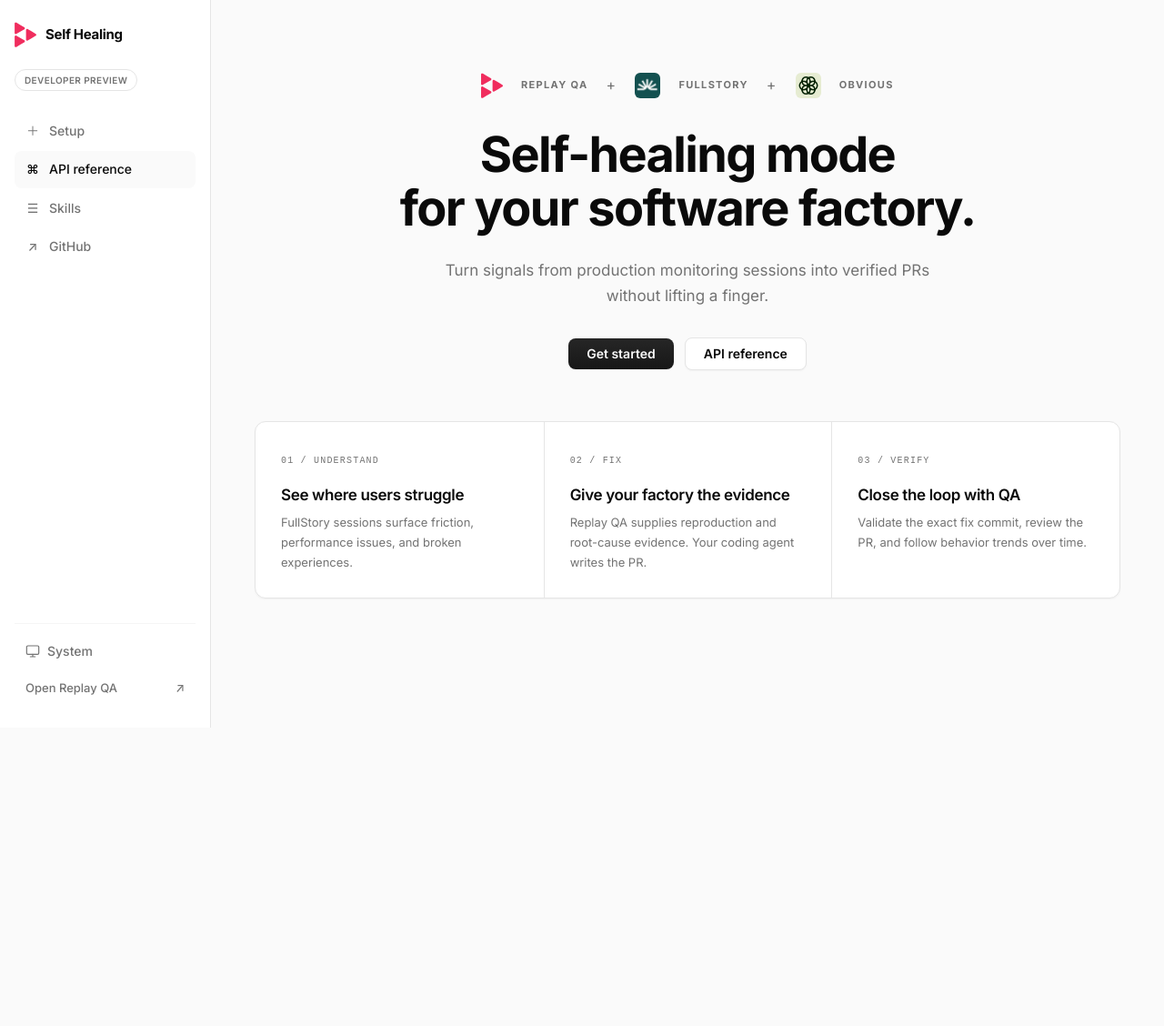
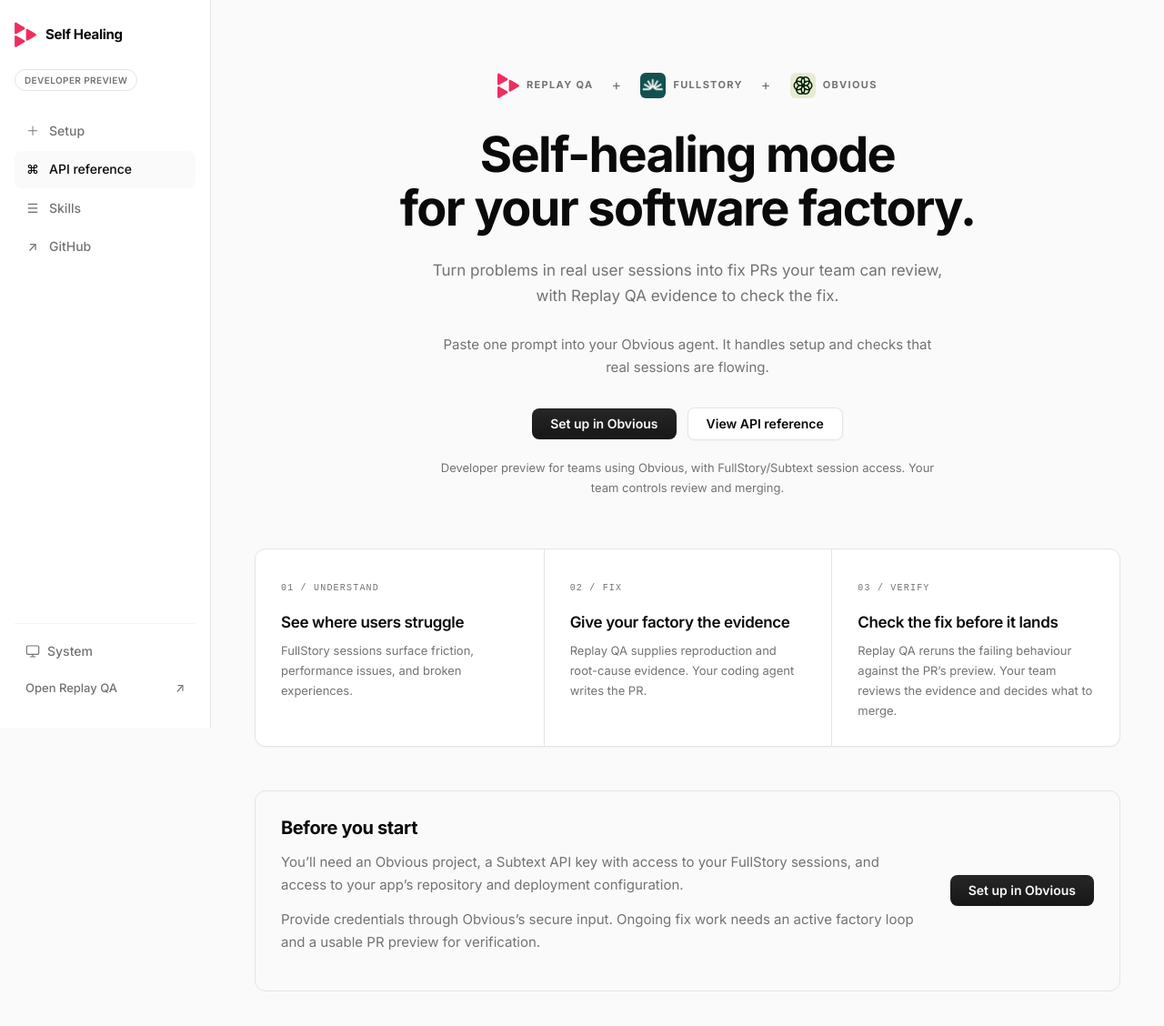
Before and after one commit to replayio/self-healing, a React (Vite) app: page /api/v1 in a window 1280 px wide. Shown: the top 1128 px of the page at 91% size. Before the commit the page ends 800 px from the top, so only its background shows below. Built offline with nearby package versions, Linux system fonts and the light colour scheme.

Commit message:
fix: clarify self-healing landing and setup journey

```diff
--- a/src/pages/Landing.tsx
+++ b/src/pages/Landing.tsx
@@ -5,26 +5,32 @@
     <>
       <section className="hero">
         <p className="eyebrow">
+          <span className="partner-pair">
             <img
               className="eyebrow-logo"
               src="/images/replay-logo.svg"
-            alt="Replay QA"
+              alt=""
             />
             <span>Replay QA</span>
+          </span>
           <span className="eyebrow-sep">+</span>
+          <span className="partner-pair">
             <img
               className="eyebrow-logo"
               src="/images/fullstory_logomark.jpeg"
-            alt="FullStory"
+              alt=""
             />
             <span>FullStory</span>
+          </span>
           <span className="eyebrow-sep">+</span>
+          <span className="partner-pair">
             <img
               className="eyebrow-logo"
               src="/images/obvious-logomark-source.jpg"
-            alt="Obvious"
+              alt=""
             />
             <span>Obvious</span>
+          </span>
         </p>
         <h1>
           Self-healing mode
@@ -32,17 +38,25 @@
           <span>for your software factory.</span>
         </h1>
         <p className="intro">
-          Turn signals from production monitoring sessions into verified PRs
-          without lifting a finger.
+          Turn problems in real user sessions into fix PRs your team can review,
+          with Replay QA evidence to check the fix.
+        </p>
+        <p className="setup-hook">
+          Paste one prompt into your Obvious agent. It handles setup and checks
+          that real sessions are flowing.
         </p>
         <div className="hero-actions">
           <Link to="/setup" className="btn btn--primary">
-            Get started
+            Set up in Obvious
           </Link>
           <Link to="/api" className="btn btn--secondary">
-            API reference
+            View API reference
           </Link>
         </div>
+        <p className="preview-note">
+          Developer preview for teams using Obvious, with FullStory/Subtext
+          session access. Your team controls review and merging.
+        </p>
       </section>
       <section className="flow" aria-label="How self healing works">
         <article>
@@ -63,12 +77,30 @@
         </article>
         <article>
           <span className="step">03 / VERIFY</span>
-          <h2>Close the loop with QA</h2>
+          <h2>Check the fix before it lands</h2>
           <p>
-            Validate the exact fix commit, review the PR, and follow behavior
-            trends over time.
+            Replay QA reruns the failing behaviour against the PR’s preview.
+            Your team reviews the evidence and decides what to merge.
           </p>
         </article>
+      </section>
+      <section className="start-checklist" aria-labelledby="before-you-start">
+        <div>
+          <h2 id="before-you-start">Before you start</h2>
+          <p>
+            You’ll need an Obvious project, a Subtext API key with access to
+            your FullStory sessions, and access to your app’s repository and
+            deployment configuration.
+          </p>
+          <p>
+            Provide credentials through Obvious’s secure input. Ongoing fix work
+            needs an active factory loop and a usable PR preview for
+            verification.
+          </p>
+        </div>
+        <Link to="/setup" className="btn btn--primary">
+          Set up in Obvious
+        </Link>
       </section>
     </>
   );
--- a/src/pages/Setup.tsx
+++ b/src/pages/Setup.tsx
@@ -36,6 +36,29 @@
           self-healing loop in your software factory.
         </p>
       </div>
+
+      <section
+        className="page-section setup-prerequisites"
+        aria-labelledby="setup-prerequisites"
+      >
+        <h2 id="setup-prerequisites">Before you paste the prompt</h2>
+        <p>
+          You’ll need an Obvious project and access to your app’s repository and
+          deployment configuration.
+        </p>
+        <p>
+          Subtext provides access to your FullStory sessions. Obtain a Subtext
+          API key through the{" "}
+          <a href="https://subtext.fullstory.com/">Subtext Get Started flow</a>,
+          then provide it through Obvious’s secure input. Do not paste
+          credentials into source code.
+        </p>
+        <p>
+          Your agent handles the integration and checks real session delivery.
+          Ongoing fix work also needs an active factory loop and a usable PR
+          preview. Your team stays in control of review and merging.
+        </p>
+      </section>
 
       <div className="setup-prompt">
         <div className="prompt-heading">
@@ -101,7 +124,8 @@
         <h2>Resources</h2>
         <div className="skill-links">
           <Link to="/skills/setup-self-healing">
-            Setup skill <span>The walkthrough Obvious follows to set up the loop</span>
+            Setup skill{" "}
+            <span>The walkthrough Obvious follows to set up the loop</span>
           </Link>
           <Link to="/skills/operate-self-healing">
             Operation skill <span>Session reviews and daily reports</span>
--- a/src/style.css
+++ b/src/style.css
@@ -327,6 +327,15 @@
   border-color: var(--color-text-muted);
 }
 
+
+.partner-pair { display: inline-flex; align-items: center; gap: 8px; white-space: nowrap; }
+.setup-hook { max-width: 560px; margin: 0 auto 24px; color: var(--color-text-muted); line-height: 1.65; }
+.preview-note { max-width: 550px; margin: 20px auto 0; font-size: 13px; line-height: 1.65; color: var(--color-text-muted); }
+.start-checklist { display: flex; align-items: center; gap: 32px; margin: 48px 0; padding: 28px; border: 1px solid var(--color-border); border-radius: 12px; }
+.start-checklist h2 { font-size: 20px; margin: 0 0 12px; }
+.start-checklist p, .setup-prerequisites p { color: var(--color-text-muted); line-height: 1.7; margin: 0 0 12px; }
+.start-checklist .btn { flex-shrink: 0; }
+@media (max-width: 640px) { .start-checklist { flex-direction: column; align-items: flex-start; padding: 20px; gap: 16px; } }
 
 /* ─── Hero ─── */
 .hero {
```
Also changed, not shown: 1 other file (tests, documents, lock files or other folders). Lines whose indentation alone changed are shown as unchanged.
